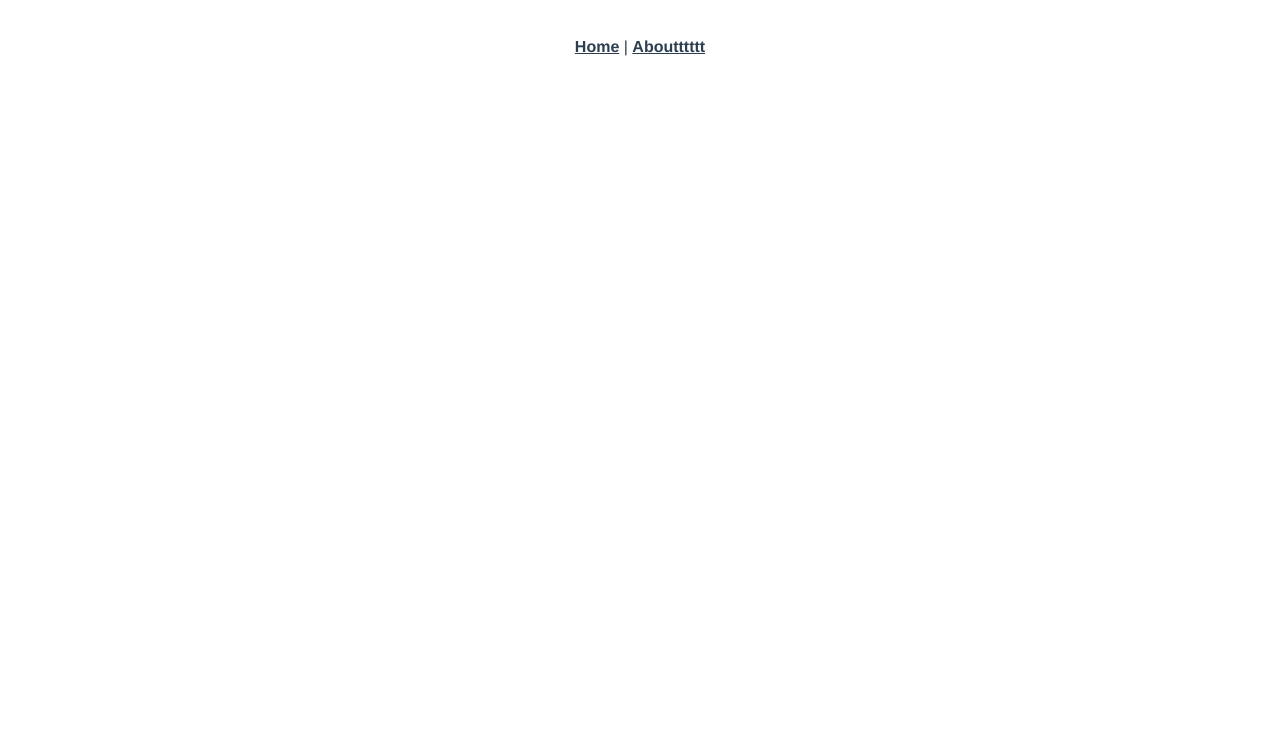
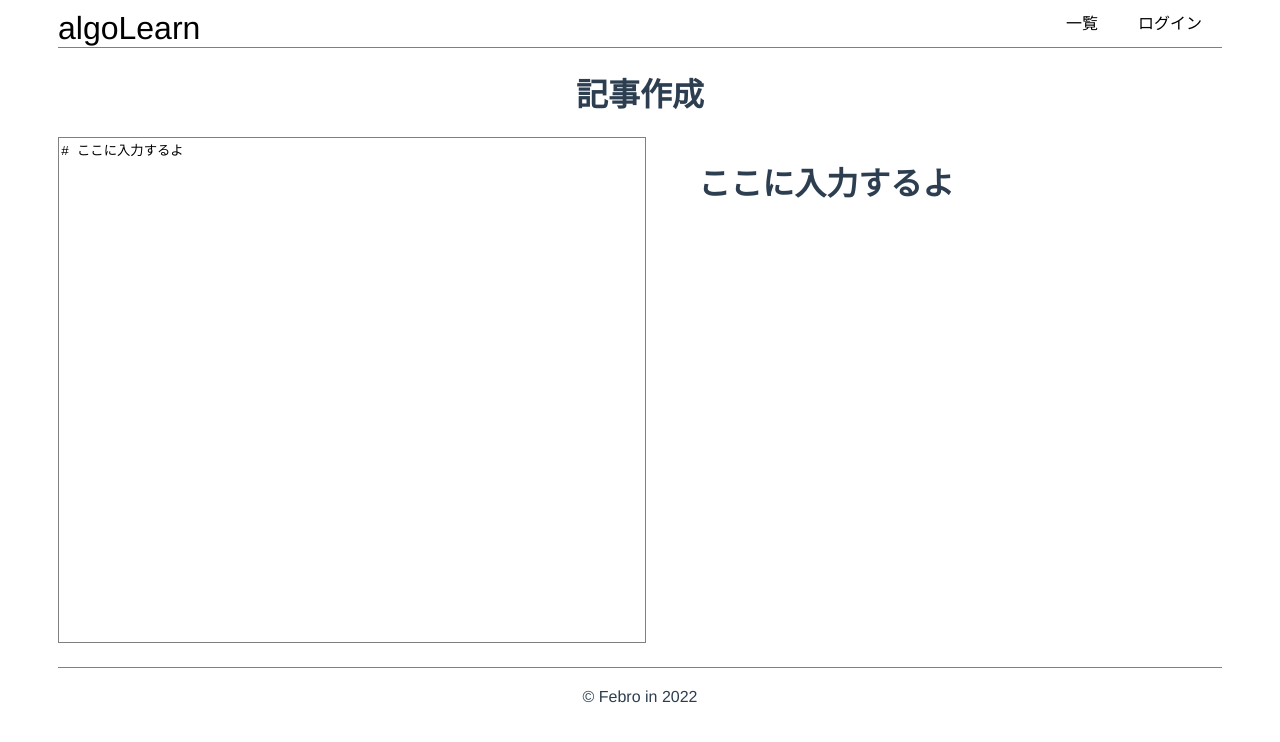
Before and after one commit to webex14-team-4/webex14-team-4-original-team-app, a Vue app: page /edit in a window 1280 px wide. Before the commit this address had no page. Shown: the top 742 px of the page. Built offline with nearby package versions, Linux system fonts and the light colour scheme.

Commit message:
試しに仮実装してみた（ただやりたかっただけ..）

```diff
--- a/src/App.vue
+++ b/src/App.vue
@@ -1,10 +1,20 @@
 <template>
-  <nav>
-    <router-link to="/">Home</router-link> |
-    <router-link to="/about">Aboutttttt</router-link>
-  </nav>
+  <HeaderVue />
   <router-view />
+  <FooterVue />
 </template>
+
+<script>
+import HeaderVue from "./components/Header.vue"
+import FooterVue from "./components/Footer.vue"
+
+export default {
+  components: {
+    HeaderVue,
+    FooterVue,
+  },
+}
+</script>
 
 <style>
 #app {
@@ -13,6 +23,7 @@
   -moz-osx-font-smoothing: grayscale;
   text-align: center;
   color: #2c3e50;
+  margin: 0 50px;
 }
 
 nav {
--- /dev/null
+++ b/src/components/Footer.vue
@@ -0,0 +1,16 @@
+<template>
+  <div class="copyright">© Febro in 2022</div>
+</template>
+
+<script>
+export default {}
+</script>
+
+<style>
+.copyright {
+  border-top: 1px solid gray;
+  padding-top: 20px;
+  text-align: center;
+  margin-top: 30px;
+}
+</style>
--- /dev/null
+++ b/src/components/Header.vue
@@ -0,0 +1,36 @@
+<template>
+  <div class="header">
+    <router-link class="link subtitle" to="/">algoLearn</router-link>
+    <div class="menu">
+      <router-link class="link index" to="">一覧</router-link>
+      <router-link class="link login" to="login">ログイン</router-link>
+    </div>
+  </div>
+</template>
+
+<script>
+export default {}
+</script>
+
+<style>
+.header {
+  display: flex;
+  justify-content: space-between;
+  margin: 10px 0;
+  border-bottom: 1px solid gray;
+}
+.header > .subtitle {
+  font-size: 2rem;
+}
+.header .link {
+  text-decoration: none;
+  color: black;
+}
+.menu {
+  display: flex;
+  justify-content: space-between;
+}
+.menu > * {
+  margin: 0 20px;
+}
+</style>
--- a/src/components/HelloWorld.vue
+++ /dev/null
@@ -1,114 +0,0 @@
-<template>
-  <div class="hello">
-    <h1>{{ msg }}</h1>
-    <p>
-      For a guide and recipes on how to configure / customize this project,<br />
-      check out the
-      <a href="https://cli.vuejs.org" target="_blank" rel="noopener"
-        >vue-cli documentation</a
-      >.
-    </p>
-    <h3>Installed CLI Plugins</h3>
-    <ul>
-      <li>
-        <a
-          href="https://github.com/vuejs/vue-cli/tree/dev/packages/%40vue/cli-plugin-babel"
-          target="_blank"
-          rel="noopener"
-          >babel</a
-        >
-      </li>
-      <li>
-        <a
-          href="https://github.com/vuejs/vue-cli/tree/dev/packages/%40vue/cli-plugin-eslint"
-          target="_blank"
-          rel="noopener"
-          >eslint</a
-        >
-      </li>
-    </ul>
-    <h3>Essential Links</h3>
-    <ul>
-      <li>
-        <a href="https://vuejs.org" target="_blank" rel="noopener">Core Docs</a>
-      </li>
-      <li>
-        <a href="https://forum.vuejs.org" target="_blank" rel="noopener"
-          >Forum</a
-        >
-      </li>
-      <li>
-        <a href="https://chat.vuejs.org" target="_blank" rel="noopener"
-          >Community Chat</a
-        >
-      </li>
-      <li>
-        <a href="https://twitter.com/vuejs" target="_blank" rel="noopener"
-          >Twitter</a
-        >
-      </li>
-      <li>
-        <a href="https://news.vuejs.org" target="_blank" rel="noopener">News</a>
-      </li>
-    </ul>
-    <h3>Ecosystem</h3>
-    <ul>
-      <li>
-        <a href="https://router.vuejs.org" target="_blank" rel="noopener"
-          >vue-router</a
-        >
-      </li>
-      <li>
-        <a href="https://vuex.vuejs.org" target="_blank" rel="noopener">vuex</a>
-      </li>
-      <li>
-        <a
-          href="https://github.com/vuejs/vue-devtools#vue-devtools"
-          target="_blank"
-          rel="noopener"
-          >vue-devtools</a
-        >
-      </li>
-      <li>
-        <a href="https://vue-loader.vuejs.org" target="_blank" rel="noopener"
-          >vue-loader</a
-        >
-      </li>
-      <li>
-        <a
-          href="https://github.com/vuejs/awesome-vue"
-          target="_blank"
-          rel="noopener"
-          >awesome-vue</a
-        >
-      </li>
-    </ul>
-  </div>
-</template>
-
-<script>
-export default {
-  name: "HelloWorld",
-  props: {
-    msg: String,
-  },
-}
-</script>
-
-<!-- Add "scoped" attribute to limit CSS to this component only -->
-<style scoped>
-h3 {
-  margin: 40px 0 0;
-}
-ul {
-  list-style-type: none;
-  padding: 0;
-}
-li {
-  display: inline-block;
-  margin: 0 10px;
-}
-a {
-  color: #42b983;
-}
-</style>
--- /dev/null
+++ b/src/components/HomeSection.vue
@@ -0,0 +1,52 @@
+<template>
+  <div :class="{ home_section: true, home_section_reverse: doReverse }">
+    <div class="section_description">
+      <h2 class="section_title">{{ sectionObj.title }}</h2>
+      <div class="section_text">{{ sectionObj.text }}</div>
+    </div>
+    <div class="section_image">
+      <img :src="imagePath" :alt="sectionObj.image" />
+    </div>
+  </div>
+</template>
+
+<script>
+export default {
+  props: {
+    sectionObj: Object,
+    index: Number,
+  },
+  computed: {
+    imagePath() {
+      return require(`@/assets/${this.sectionObj.image}`)
+    },
+    doReverse() {
+      return this.index % 2 === 0
+    },
+  },
+}
+</script>
+
+<style>
+.home_section {
+  display: flex;
+  justify-content: space-between;
+  margin-top: 20px;
+}
+.home_section_reverse {
+  flex-direction: row-reverse;
+}
+.section_description {
+  width: 45%;
+  text-align: left;
+}
+.section_text {
+  overflow-wrap: break-word;
+}
+.section_image {
+  width: 45%;
+}
+.section_image > img {
+  width: 100%;
+}
+</style>
--- a/src/router/index.js
+++ b/src/router/index.js
@@ -1,5 +1,7 @@
 import { createRouter, createWebHistory } from "vue-router"
 import HomeView from "../views/HomeView.vue"
+import LoginView from "../views/LoginView.vue"
+import ArticleEditView from "../views/ArticleEditView.vue"
 
 const routes = [
   {
@@ -8,13 +10,14 @@ const routes = [
     component: HomeView,
   },
   {
-    path: "/about",
-    name: "about",
-    // route level code-splitting
-    // this generates a separate chunk (about.[hash].js) for this route
-    // which is lazy-loaded when the route is visited.
-    component: () =>
-      import(/* webpackChunkName: "about" */ "../views/AboutView.vue"),
+    path: "/login",
+    name: "login",
+    component: LoginView,
+  },
+  {
+    path: "/edit",
+    name: "edit",
+    component: ArticleEditView,
   },
 ]
 
--- a/src/views/AboutView.vue
+++ /dev/null
@@ -1,6 +0,0 @@
-<template>
-  <div class="about">
-    <h1>This is an about page</h1>
-    <button>sssssss</button>
-  </div>
-</template>
--- /dev/null
+++ b/src/views/ArticleEditView.vue
@@ -0,0 +1,56 @@
+<template>
+  <h1>記事作成</h1>
+
+  <form class="post_form">
+    <div class="editor">
+      <textarea v-model="markdownText" @input="compile"></textarea>
+    </div>
+    <div class="preview">
+      <div v-html="compiledText"></div>
+    </div>
+  </form>
+</template>
+<script>
+import { marked } from "marked"
+
+export default {
+  name: "postForm",
+  data() {
+    return {
+      markdownText: "# ここに入力するよ",
+      compiledText: "",
+    }
+  },
+  methods: {
+    compile() {
+      this.compiledText = marked(this.markdownText)
+    },
+  },
+  created() {
+    this.compile()
+  },
+}
+</script>
+
+<style>
+.post_form {
+  display: flex;
+  justify-content: space-between;
+  min-height: 500px;
+}
+.editor {
+  width: 50%;
+  text-align: left;
+}
+.editor textarea {
+  resize: none;
+  border: 1px solid gray;
+  outline: none;
+  min-width: 100%;
+  min-height: 100%;
+}
+.preview {
+  width: 45%;
+  text-align: left;
+}
+</style>
--- a/src/views/HomeView.vue
+++ b/src/views/HomeView.vue
@@ -1,18 +1,47 @@
 <template>
   <div class="home">
-    <img alt="Vue logo" src="../assets/logo.png" />
-    <HelloWorld msg="Welcome to Your Vue.js App" />
+    <div class="home_image">
+      <img alt="Image" src="" />
+    </div>
+    <HomeSectionVue
+      v-for="(data, index) in section_datas"
+      :key="data"
+      :sectionObj="data"
+      :index="index"
+    ></HomeSectionVue>
   </div>
 </template>
 
 <script>
-// @ is an alias to /src
-import HelloWorld from "@/components/HelloWorld.vue"
+import HomeSectionVue from "@/components/HomeSection.vue"
 
 export default {
   name: "HomeView",
   components: {
-    HelloWorld,
+    HomeSectionVue,
+  },
+  data() {
+    return {
+      section_datas: [
+        {
+          title: "Explanation",
+          text: "aaaaaaaaaaaaaaaaaaaaaaaaaaaaaaaaaaaaaaaaaaaaaaaaaaaaaaaaaaaaaaaaaaaaaaa",
+          image: "sample.jpg",
+        },
+        {
+          title: "How to use",
+          text: "~~~~~~~~~~~~~~~~~~~~~~~~~~~~~~~~~~~~~~~~~~~~~~~~~~~~~~~~~~~~~~~~~~~~~~~",
+          image: "sample.jpg",
+        },
+      ],
+    }
   },
 }
 </script>
+
+<style>
+.home_image {
+  height: 200px;
+  border: 1px gray solid;
+}
+</style>
--- /dev/null
+++ b/src/views/LoginView.vue
@@ -0,0 +1,19 @@
+<template>
+  <div class="login">
+    <form action="">
+      <div class="id">
+        <input type="text" placeholder="id" />
+      </div>
+      <div class="password">
+        <input type="password" placeholder="password" />
+      </div>
+      <input type="submit" />
+    </form>
+  </div>
+</template>
+
+<script>
+export default {}
+</script>
+
+<style></style>
```
Also changed, not shown: jsconfig.json (+3 -9 lines), .eslintrc.js, src/assets/sample.jpg (added).
